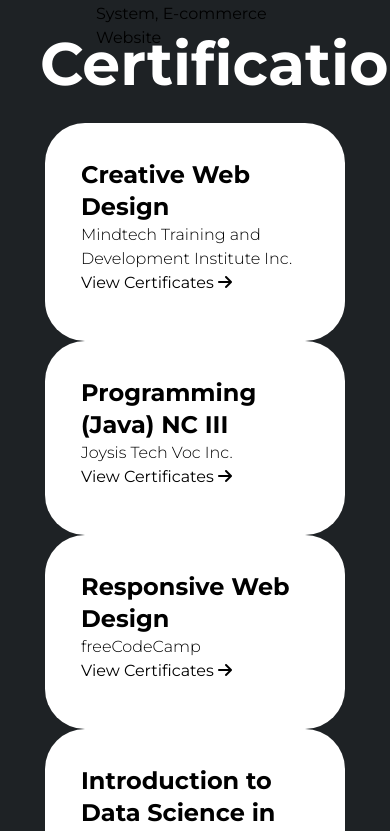
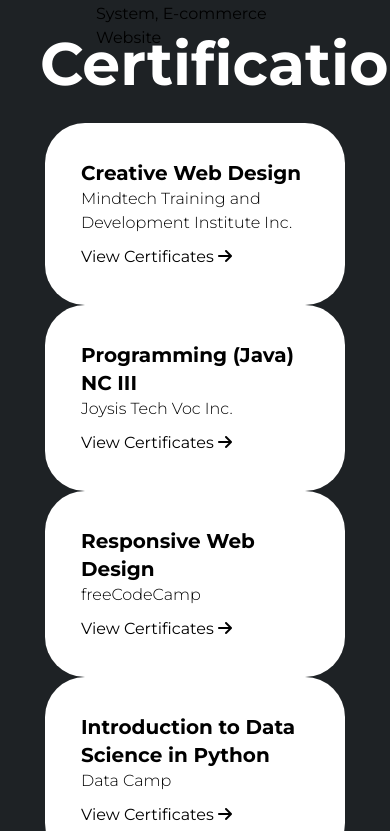
Before and after one commit to zachhh14/portfolio, a React (Vite) app: page / in a window 390 px wide. Shown: the part 2993-3824 px from the top of the page. Built offline with nearby package versions, Linux system fonts and the light colour scheme.

Commit message:
fix: certifcate section responsiveness

```diff
--- a/src/components/Certifications/CertificatesCard.jsx
+++ b/src/components/Certifications/CertificatesCard.jsx
@@ -2,9 +2,12 @@
 
 function CerficatesCard(props) {
   return (
-    <section className='bg-white rounded-[40px] min-h-[112px] h-full max-h-[500px] p-9 flex flex-col text-black m-[5px]'>
-      <h1 className='text-2xl font-bold'>{props.name}</h1>
+    <section className='bg-white rounded-[40px] min-h-[112px] h-full max-h-[500px] p-9 flex flex-col text-black m-[5px] justify-between'>
+      <div>
+
+      <h1 className='text-xl font-bold'>{props.name}</h1>
       <span className='font-light'>{props.trainingInstitue}</span>
+      </div>
       <a
         href={props.link}
         target='_blank'
--- a/src/components/Certifications/Certifications.jsx
+++ b/src/components/Certifications/Certifications.jsx
@@ -8,7 +8,7 @@
       <h1 className='w-full mb-6 text-6xl font-bold text-right lg:text-8xl lg:px-32 lg:mb-20'>
         Certifications
       </h1>
-      <ResponsiveMasonry columnsCountBreakPoints={{ 350: 1, 765: 2, 1435: 3 }}>
+      <ResponsiveMasonry columnsCountBreakPoints={{ 350: 1, 880: 2, 1435: 3 }}>
         <Masonry>
           <CerficatesCard
             name='Creative Web Design'
```
